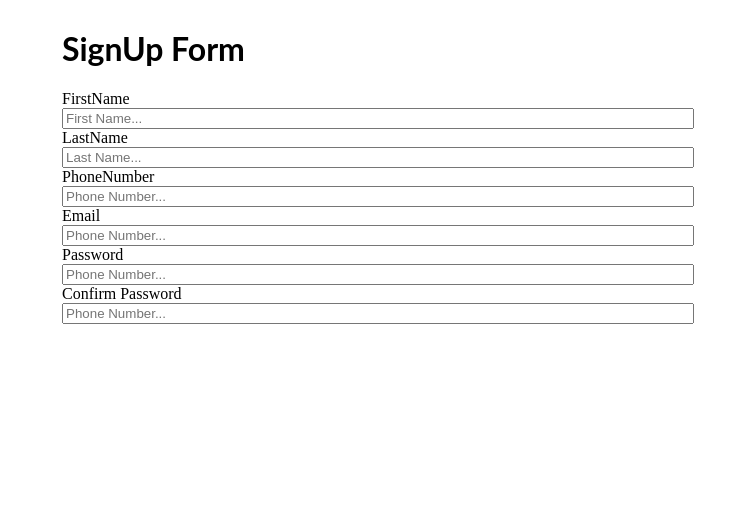
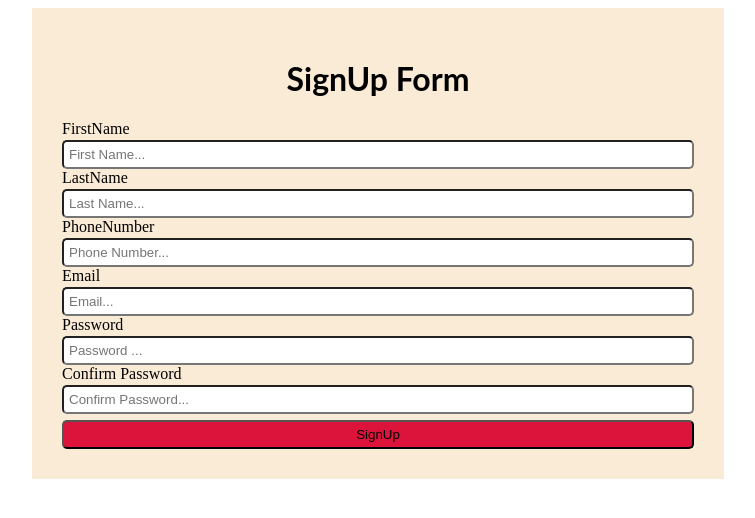
Before and after one commit to mohandand/SignupForm, a React (Create React App) app: page / in a window 1280 px wide. Shown: the top 518 px of the page, without its empty margins (262-1017 px from the left). Built offline with nearby package versions, Linux system fonts and the light colour scheme.

Commit message:
2 files modified

```diff
--- a/SignUp.tsx
+++ b/SignUp.tsx
@@ -12,11 +12,12 @@ export default function SignUp() {
       <label>PhoneNumber</label>
       <input type="text" placeholder="Phone Number..." />
       <label>Email</label>
-      <input type="text" placeholder="Phone Number..." />
+      <input type="text" placeholder="Email..." />
       <label>Password</label>
-      <input type="text" placeholder="Phone Number..." />
+      <input type="text" placeholder="Password ..." />
       <label>Confirm Password</label>
-      <input type="text" placeholder="Phone Number..." />
+      <input type="text" placeholder="Confirm Password..." />
+      <button>SignUp</button>
     </div>
   );
 }
--- a/style.css
+++ b/style.css
@@ -1,6 +1,7 @@
 h1,
 p {
   font-family: Lato;
+  text-align: center;
 }
 .container {
   display: flex;
@@ -8,4 +9,21 @@ p {
   width: 50%;
   margin: 0 auto;
   min-width: 30%;
+  border: 1px solid balck;
+  background-color: antiquewhite;
+  padding: 30px;
 }
+input {
+  margin-top: 2px;
+  padding: 5px;
+  border-radius: 5px;
+}
+button {
+  margin-top: 6px;
+  padding: 5px;
+  background-color: crimson;
+  border-radius: 5px;
+}
+label {
+  text-decoration: solid;
+}
```
